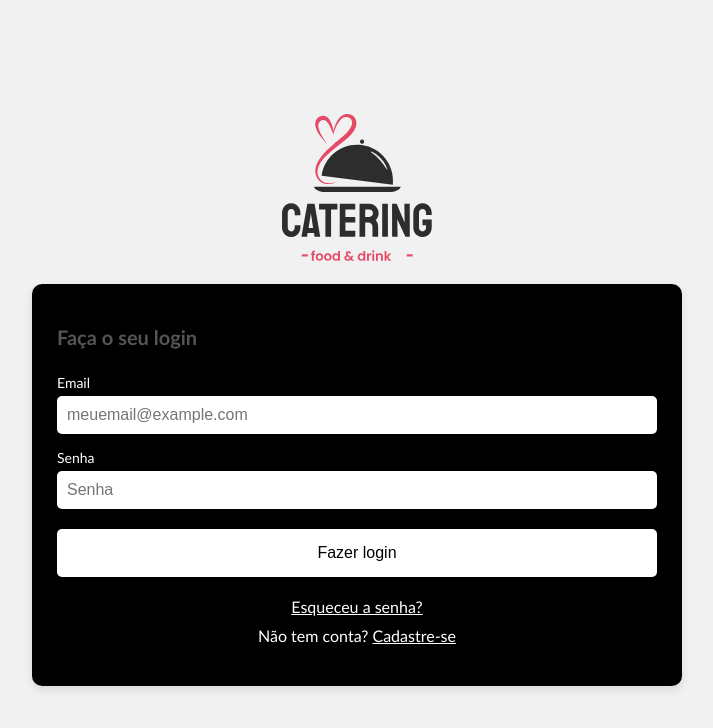
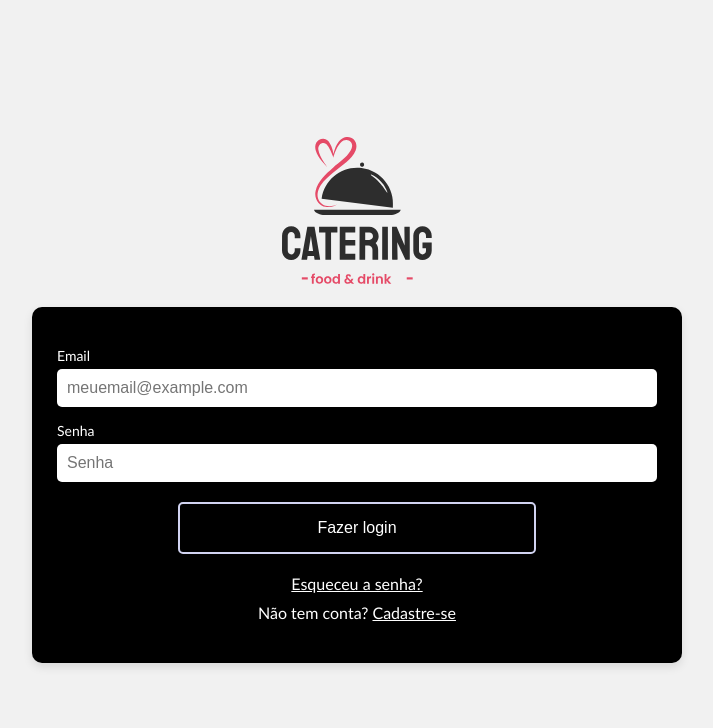
Before and after one commit to ItaloKaua1/DeliverySite, a React (Vite) app in the folder Front/: page /Login in a window 1280 px wide. Shown: the top 728 px of the page, without its empty margins (283-996 px from the left). Built offline with nearby package versions, Linux system fonts and the light colour scheme.

Commit message:
mudancas Login

```diff
--- a/Front/src/pages/Login/Login.css
+++ b/Front/src/pages/Login/Login.css
@@ -62,14 +62,23 @@
 }
 
 .formSectionLogin button {
+  width: 358px;
+  margin-left: 121px;
   margin-top: 20px;
   padding: 15px;
   font-size: 16px;
-  background-color: #fff;
-  color: #000;
+  background-color: #000000;
+  color: #ffffff;
   border: none;
   border-radius: 5px;
   cursor: pointer;
+  border: solid 2px #D1D3F1;
+}
+
+.formSectionLogin button:hover {
+  background-color: white;
+  color: black;
+  border: solid 2px red;
 }
 
 .optionsLogin {
--- a/Front/src/pages/Login/Login.jsx
+++ b/Front/src/pages/Login/Login.jsx
@@ -50,7 +50,6 @@ function Login() {
         />
       </div>
       <div className="formSectionLogin">
-        <h2>Faça o seu login</h2>
         <form onSubmit={handleSubmit}>
           <label htmlFor="email">Email</label>
           <input
```
